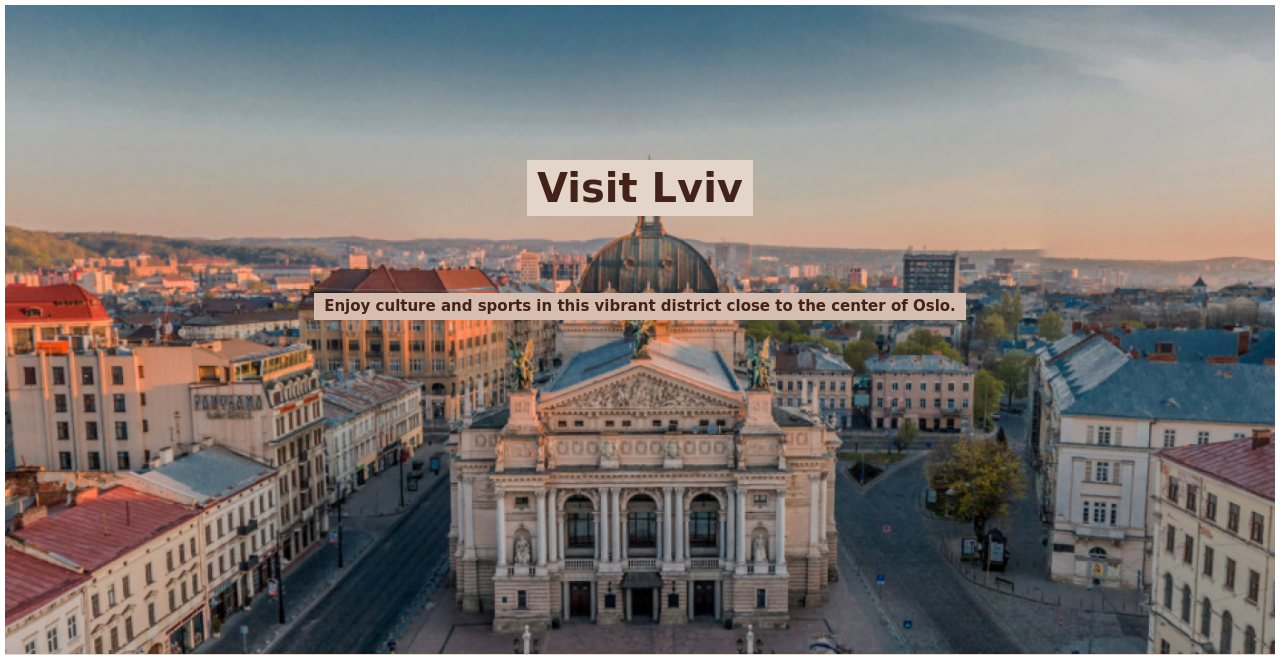
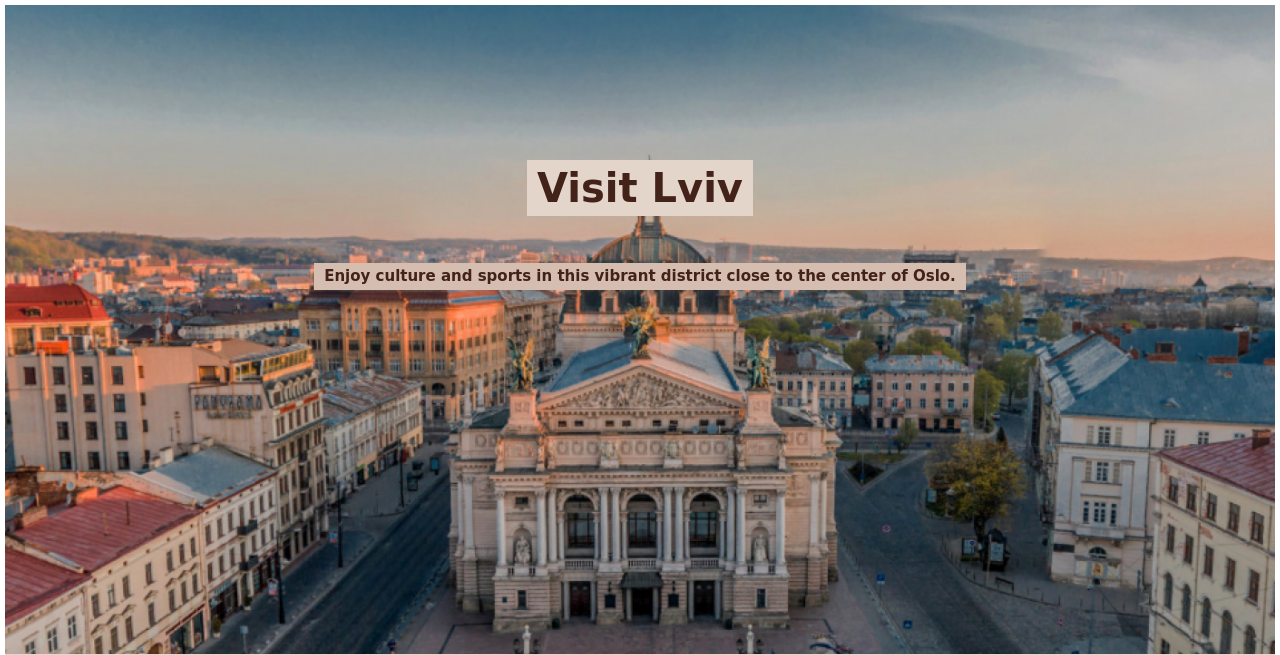
Before and after one commit to Uliana06/u-lviv-website, a PHP site: page / in a window 1280 px wide. Shown: the top 655 px of the page. Run offline with PHP 8.4, Linux system fonts and the light colour scheme; some web fonts are replaced.

Commit message:
Update styles.css

```diff
--- a/styles.css
+++ b/styles.css
@@ -35,8 +35,8 @@ h1 {
 
 h2 {
     background: #D5BDAF;
-    margin-top: 50px;
-    margin-bottom: 330px;
+    margin-top: 20px;
+    margin-bottom: 360px;
     font-size: 15px;
 }
 
```
